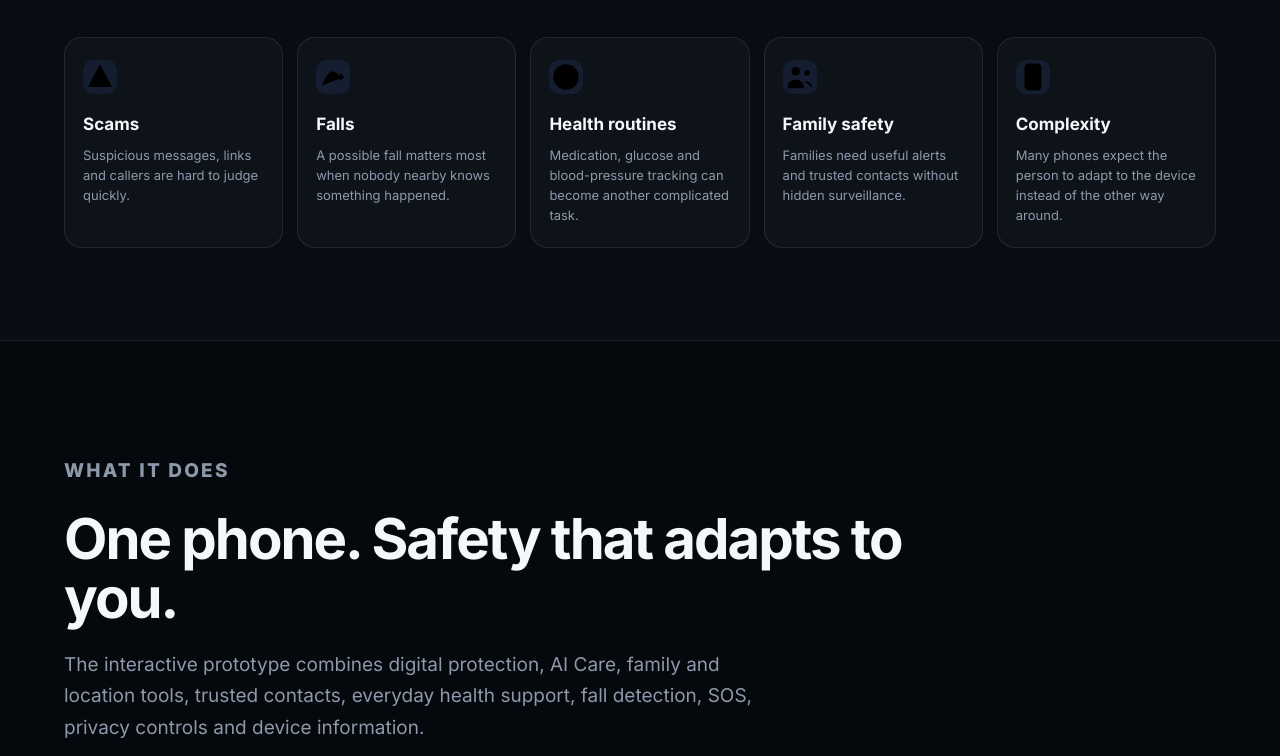
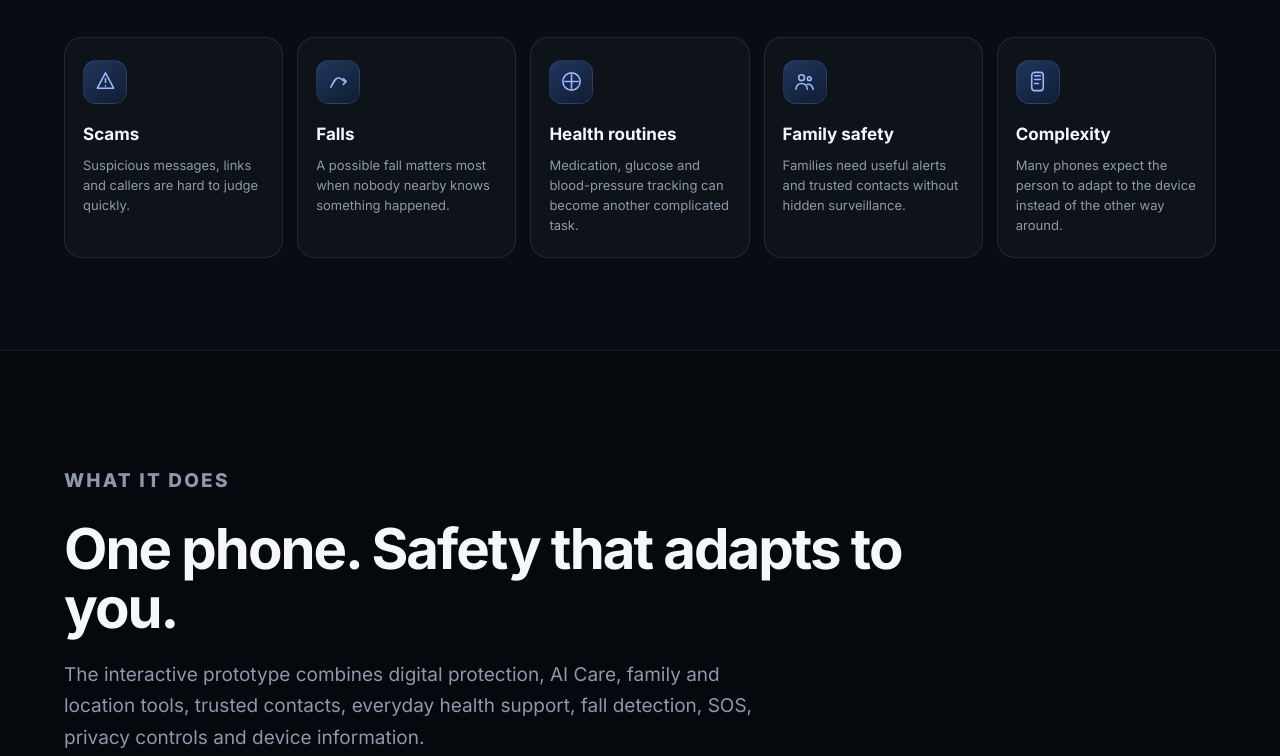
Before and after one commit to a-zcare/a-zcare.github.io, a plain HTML site: page index.html in a window 1280 px wide. Shown: the part 1454-2210 px from the top of the page. Drawn offline with Linux system fonts and the light colour scheme.

Commit message:
Load visual polish styles

```diff
--- a/index.html
+++ b/index.html
@@ -5,7 +5,7 @@
 <meta name="description" content="A-Z Care is a privacy-first smartphone concept combining scam protection, AI assistance, family safety, consent-based location, health tools, fall detection and SOS.">
 <title>A-Z Care — Safer smartphone experience</title>
 <link rel="icon" href="assets/azcare-logo-white.svg"><link rel="preconnect" href="https://fonts.googleapis.com"><link rel="preconnect" href="https://fonts.gstatic.com" crossorigin><link href="https://fonts.googleapis.com/css2?family=Inter:wght@400;500;600;700;800&display=swap" rel="stylesheet">
-<link rel="stylesheet" href="css/style.css?v=5"><link rel="stylesheet" href="css/ton-feedback-refine.css?v=2">
+<link rel="stylesheet" href="css/style.css?v=5"><link rel="stylesheet" href="css/ton-feedback-refine.css?v=2"><link rel="stylesheet" href="css/visual-polish.css?v=1">
 <script async src="https://www.googletagmanager.com/gtag/js?id=G-KC2R3GT4XF"></script><script>window.dataLayer=window.dataLayer||[];function gtag(){dataLayer.push(arguments)}gtag('js',new Date());gtag('config','G-KC2R3GT4XF')</script>
 </head>
 <body>
```
